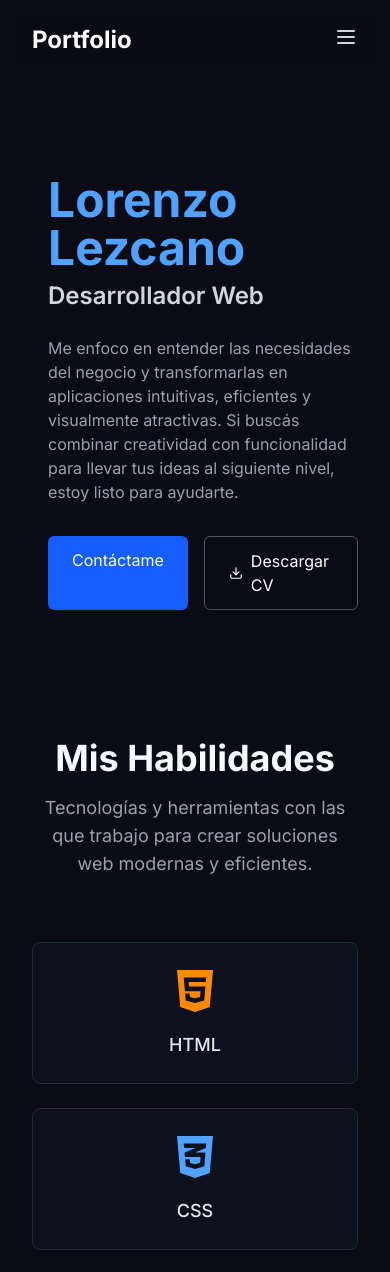
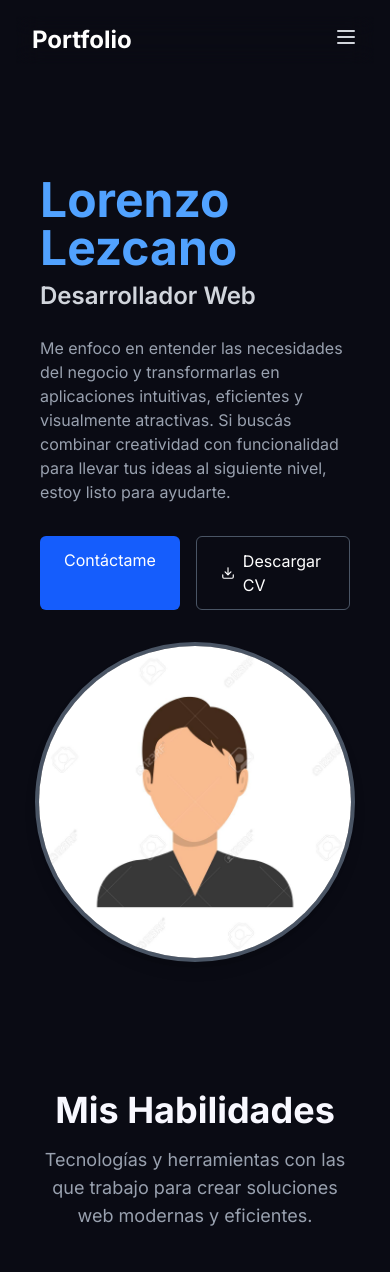
Before and after one commit to lordlez/my-portfolio, a Next.js app: page / in a window 390 px wide. Shown: the top 1272 px of the page. Built offline with nearby package versions, Linux system fonts and the light colour scheme.

Commit message:
resize imgg

```diff
--- a/src/components/hero.tsx
+++ b/src/components/hero.tsx
@@ -5,8 +5,8 @@ export default function Hero() {
   return (
     <section id="inicio" className="pt-28 pb-16 max-w-7xl mx-auto px-4 py-16">
       <div className="max-w-7xl mx-auto px-4">
-        <div className="flex flex-col md:flex-row justify-between items-start md:items-center">
-          <div className="max-w-2xl">
+        <div className="flex flex-col md:flex-row justify-between items-center md:space-x-8">
+          <div className="max-w-2xl flex-1">
             <h1 className="text-5xl md:text-6xl font-bold mb-2 text-blue-400">
               Lorenzo Lezcano
             </h1>
@@ -14,13 +14,10 @@ export default function Hero() {
               Desarrollador Web
             </h2>
             <p className="text-gray-400 mb-8 max-w-xl">
-              <p className="text-gray-400 mb-8 max-w-xl">
-                Me enfoco en entender las necesidades del negocio y
-                transformarlas en aplicaciones intuitivas, eficientes y
-                visualmente atractivas. Si buscás combinar creatividad con
-                funcionalidad para llevar tus ideas al siguiente nivel, estoy
-                listo para ayudarte.
-              </p>
+              Me enfoco en entender las necesidades del negocio y transformarlas
+              en aplicaciones intuitivas, eficientes y visualmente atractivas.
+              Si buscás combinar creatividad con funcionalidad para llevar tus
+              ideas al siguiente nivel, estoy listo para ayudarte.
             </p>
             <div className="flex space-x-4">
               <a
@@ -37,11 +34,11 @@ export default function Hero() {
               </a>
             </div>
           </div>
-          <div className="hidden md:block">
-            <div className="relative w-12 h-12 rounded-full overflow-hidden border-2 border-gray-600">
+          <div className="md:block mt-8 md:mt-0 flex-shrink-0">
+            <div className="relative w-80 h-80 rounded-full overflow-hidden border-4 border-gray-600 shadow-lg">
               <Image
-                src="/placeholder.svg?height=100&width=100"
-                alt="Foto de perfil"
+                src="/ejemplo-perfil.jpg"
+                alt="Foto de perfil de Lorenzo Lezcano"
                 fill
                 className="object-cover"
               />
```
